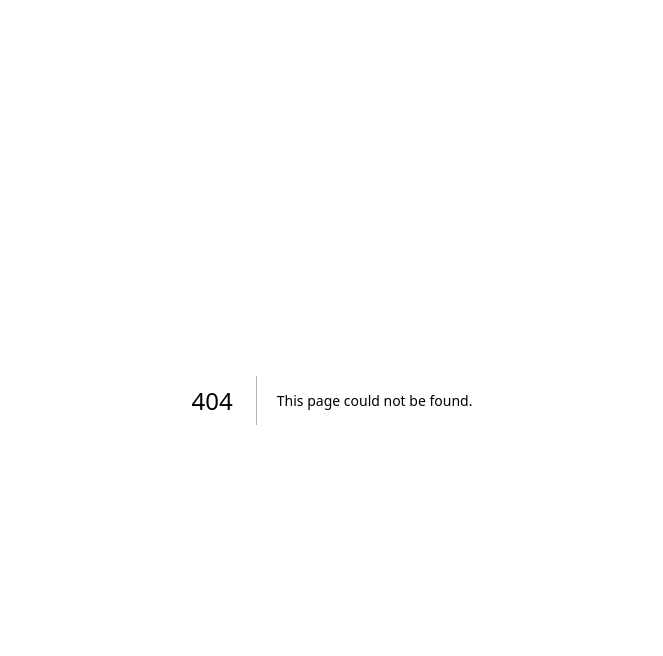
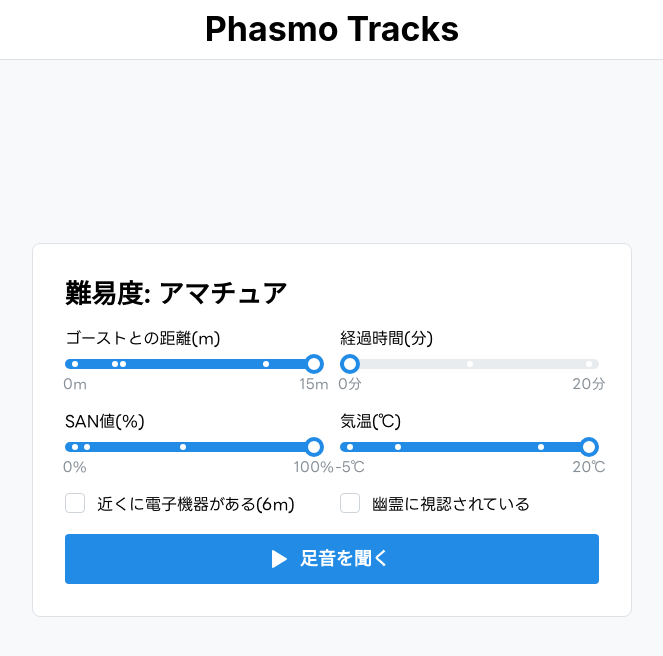
Before and after one commit to RuiOkazaki/phasmo-tracks, a Next.js app: page /quiz in a window 1280 px wide. Before the commit this address had no page. Shown: the top 656 px of the page, without its empty margins (308-971 px from the left). Built offline with nearby package versions, Linux system fonts and the light colour scheme; a web font is replaced by a local one.

Commit message:
feat: add quiz page and view components with interactive UI elements

```diff
--- /dev/null
+++ b/src/app/(base)/quiz/page.tsx
@@ -0,0 +1,9 @@
+import { NextPage } from 'next';
+
+import { View } from './view';
+
+const Page: NextPage = () => {
+  return <View />;
+};
+
+export default Page;
--- /dev/null
+++ b/src/app/(base)/quiz/view.tsx
@@ -0,0 +1,160 @@
+'use client';
+
+import {
+  Button,
+  Checkbox,
+  SimpleGrid,
+  Slider,
+  Stack,
+  Text,
+  Title,
+} from '@mantine/core';
+import { useSetState } from '@mantine/hooks';
+import {
+  IconPlayerPlayFilled,
+  IconPlayerStopFilled,
+} from '@tabler/icons-react';
+import { useSearchParams } from 'next/navigation';
+import { memo, useState } from 'react';
+
+import type { FC } from 'react';
+
+import { difficultiesNames } from '@/model/quiz/constants/index';
+import { DifficultyEnName } from '@/model/quiz/type/index';
+
+const Presenter: FC = () => {
+  const searchParams = useSearchParams();
+  const difficulty =
+    (searchParams.get('difficulty') as DifficultyEnName) ?? 'amateur';
+
+  const [calculateSpeedArgs, setCalculateSpeedArgs] = useSetState({
+    distance: 15,
+    elapsedTime: 0,
+    san: 100,
+    temperature: 20,
+    isElectronic: false,
+    isLooking: false,
+  });
+
+  const [isPlaying, setIsPlaying] = useState(false);
+  const handlePlay = () => {
+    setIsPlaying((prev) => !prev);
+  };
+
+  return (
+    <>
+      <Title order={2}>難易度: {difficultiesNames[difficulty]}</Title>
+      <SimpleGrid cols={{ base: 1, sm: 2 }}>
+        <Stack gap="2">
+          <Text fz="md">ゴーストとの距離(m)</Text>
+          <Slider
+            mb="lg"
+            label={(n) => `${n}m`}
+            value={calculateSpeedArgs.distance}
+            onChange={(value) => setCalculateSpeedArgs({ distance: value })}
+            step={0.5}
+            size="lg"
+            marks={[
+              { value: 0, label: '0m' },
+              { value: 2.5 },
+              { value: 3 },
+              { value: 12 },
+              { value: 15, label: '15m' },
+            ]}
+            min={0}
+            max={15}
+          />
+        </Stack>
+        <Stack gap="2">
+          <Text fz="md">経過時間(分)</Text>
+          <Slider
+            mb="lg"
+            label={(n) => `${n}分`}
+            value={calculateSpeedArgs.elapsedTime}
+            onChange={(value) => setCalculateSpeedArgs({ elapsedTime: value })}
+            size="lg"
+            step={2}
+            marks={[
+              { value: 0, label: '0分' },
+              { value: 10 },
+              { value: 20, label: '20分' },
+            ]}
+            min={0}
+            max={20}
+          />
+        </Stack>
+        <Stack gap="2">
+          <Text fz="md">SAN値(%)</Text>
+          <Slider
+            mb="lg"
+            label={(n) => `${n}%`}
+            value={calculateSpeedArgs.san}
+            onChange={(value) => setCalculateSpeedArgs({ san: value })}
+            size="lg"
+            step={5}
+            marks={[
+              { value: 0, label: '0%' },
+              { value: 5 },
+              { value: 45 },
+              { value: 100, label: '100%' },
+            ]}
+            min={0}
+            max={100}
+          />
+        </Stack>
+        <Stack gap="2">
+          <Text fz="md">気温(℃)</Text>
+          <Slider
+            mb="lg"
+            label={(n) => `${n}℃`}
+            value={calculateSpeedArgs.san}
+            onChange={(value) => setCalculateSpeedArgs({ san: value })}
+            size="lg"
+            step={5}
+            marks={[
+              { value: -5, label: '-5℃' },
+              { value: 0 },
+              { value: 15 },
+              { value: 20, label: '20℃' },
+            ]}
+            min={-5}
+            max={20}
+          />
+        </Stack>
+        <Stack gap="2">
+          <Checkbox
+            checked={calculateSpeedArgs.isElectronic}
+            onChange={() =>
+              setCalculateSpeedArgs(({ isElectronic }) => ({
+                isElectronic: !isElectronic,
+              }))
+            }
+            label={<Text fz="md">近くに電子機器がある(6m)</Text>}
+          />
+        </Stack>
+        <Stack gap="2">
+          <Checkbox
+            checked={calculateSpeedArgs.isLooking}
+            onChange={() =>
+              setCalculateSpeedArgs(({ isLooking }) => ({
+                isLooking: !isLooking,
+              }))
+            }
+            label={<Text fz="md">幽霊に視認されている</Text>}
+          />
+        </Stack>
+      </SimpleGrid>
+      <Button
+        onClick={handlePlay}
+        size="lg"
+        leftSection={
+          isPlaying ? <IconPlayerStopFilled /> : <IconPlayerPlayFilled />
+        }
+      >
+        {isPlaying ? '足音を止める' : '足音を聞く'}
+      </Button>
+    </>
+  );
+};
+
+export const View = memo(Presenter);
```
